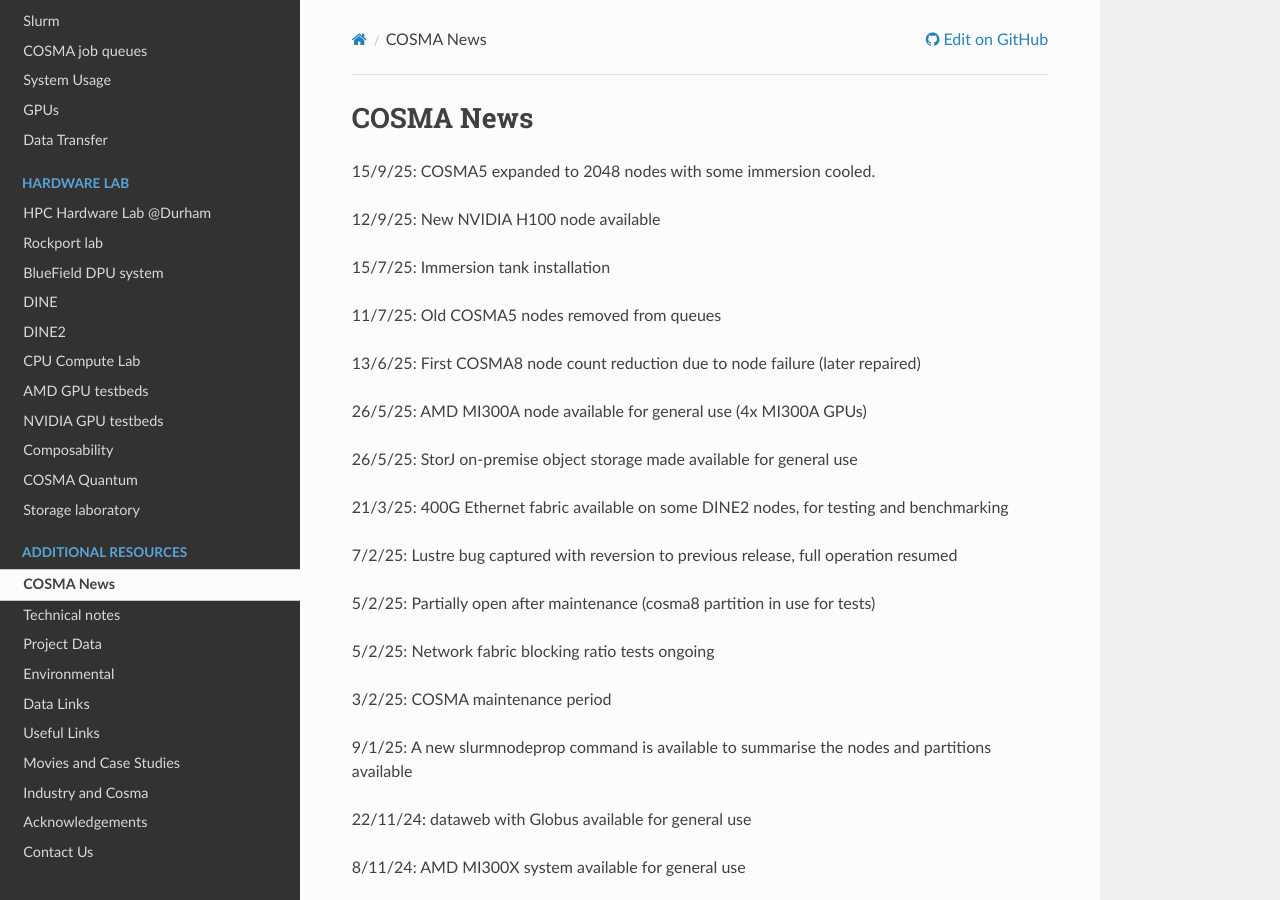
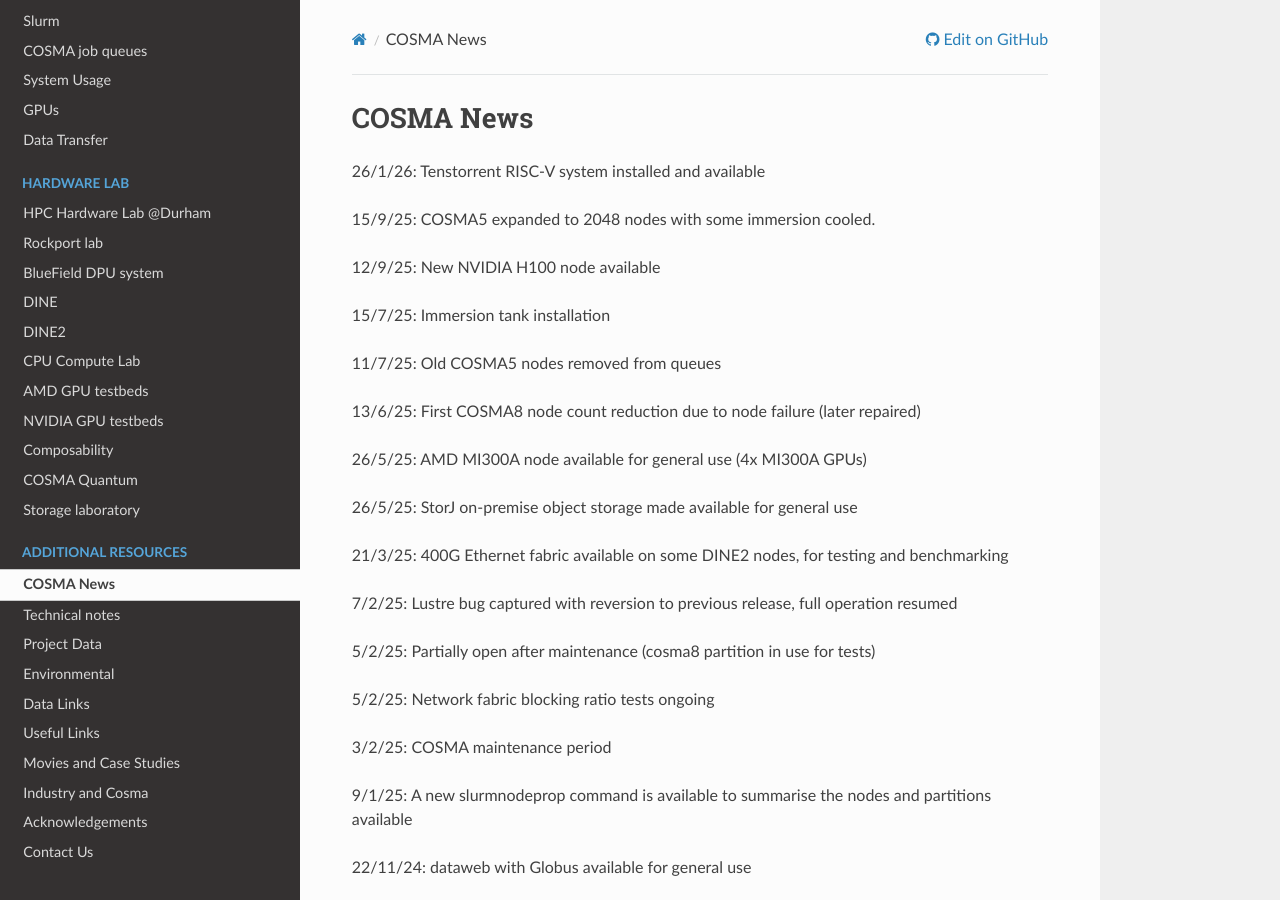
Before and after one commit to agb32/cosmadoc, a Sphinx documentation site: the page built from docs/source/news.md, in a window 1280 px wide and 900 px high. Built offline with Sphinx 7.4.7 and the Read the Docs theme 3.1.0, drawn with Linux system fonts in a browser that asks for light colours.

Commit message:
news-updated

```diff
--- a/docs/source/news.md
+++ b/docs/source/news.md
@@ -1,4 +1,6 @@
 # COSMA News
+
+26/1/26: Tenstorrent RISC-V system installed and available
 
 15/9/25: COSMA5 expanded to 2048 nodes with some immersion cooled.
 
```
